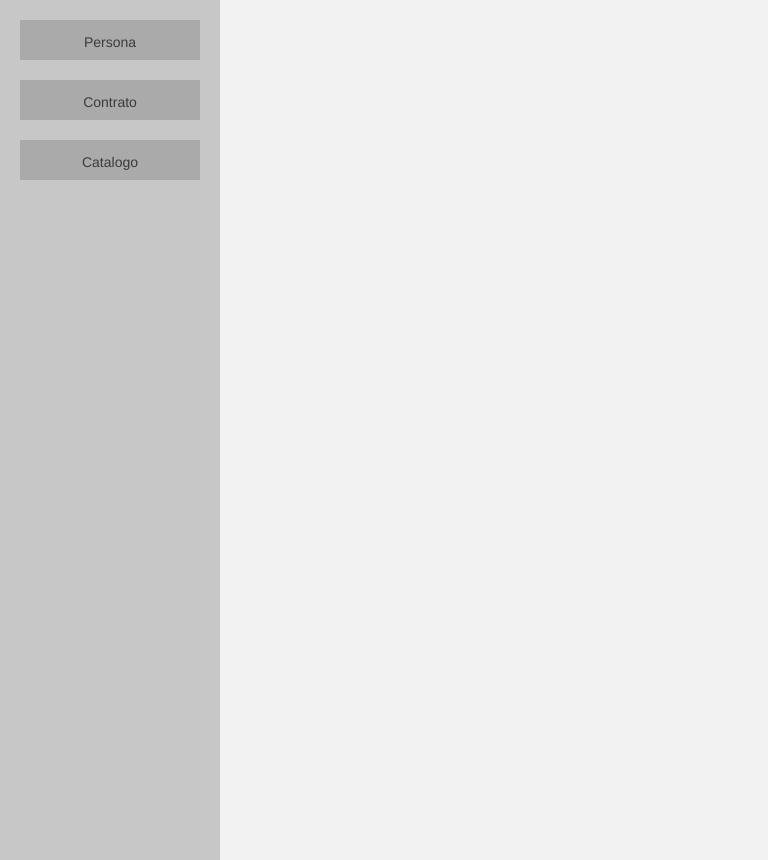
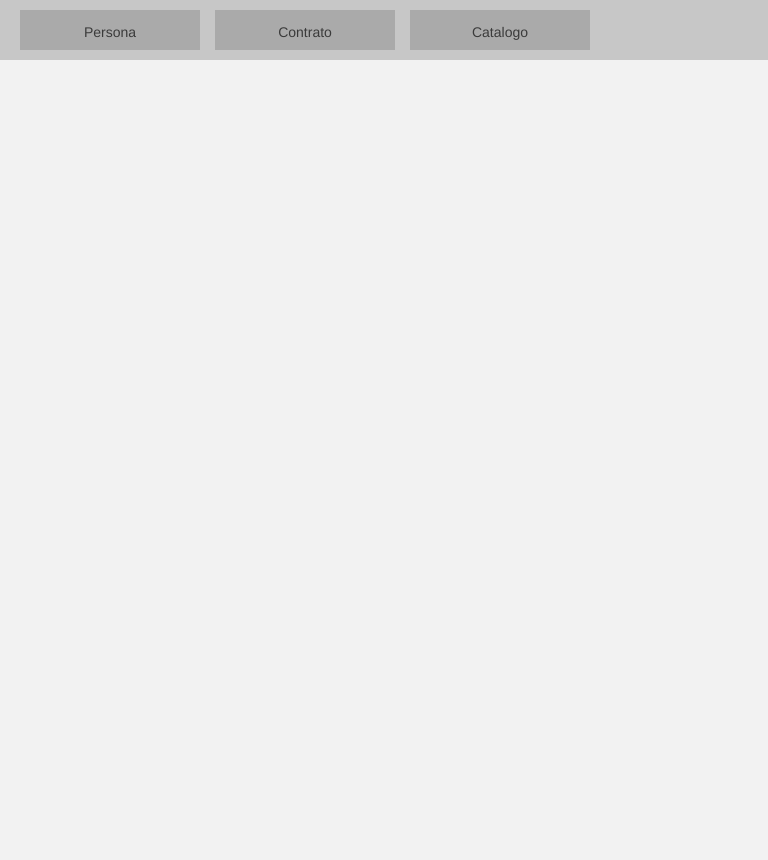
Before and after one commit to averadev/307ti, a CodeIgniter app: page /database/index.php/home/index in a window 768 px wide. Shown: the part 84-944 px from the top of the page. Run offline with CodeIgniter, Linux system fonts and the light colour scheme; some libraries are stand-ins or nearby versions.

```diff
--- a/assets/css/general.css
+++ b/assets/css/general.css
@@ -39,8 +39,6 @@ input.round, select.round{
 
 select.round{
 }
-
-
 
 /**
 * @section top menu
@@ -890,3 +888,59 @@ label.error{
 	padding-left:0;
 	margin-left:0;
 }
+
+/**
+* @medias query
+* @media query para la resolucion de tamaños
+*/
+@media only screen and (min-width: 40.063em) and (max-width: 64em) {
+
+	.general-section{
+		padding: 0 20px 0 240px;
+		padding:0;
+	}
+	.menu-section{
+		z-index: 1000;
+		float: left;
+		position: fixed;
+		height: auto;
+		width: 100%;
+	}
+	.menu-content{
+		height: 100%;
+		width: 100%;
+		overflow-y: auto;
+		padding-top:10px;
+		padding-bottom:10px;
+	}
+	.menu-sel{
+		cursor: pointer;
+		padding-top: 12px;
+		margin-bottom: 5px;
+		margin:0;
+		height: 40px;
+		width: 180px;
+		color: #3b3b3b;
+		font-size: 14px;
+		text-align: center;
+		background-color: #aaaaaa;
+		float:left;
+		margin-right:15px;
+	}
+
+	.menu-fix{
+		height:auto;
+	}
+	.general-section{
+		padding: 240px 20px 0 240px;
+	}
+
+	/*.menu-sel:hover{
+		color: #ffffff;
+		background-color: #183a59;
+	}
+	.menu-fix{
+		height: 80px;
+	}*/
+
+}
--- a/assets/js/general.js
+++ b/assets/js/general.js
@@ -1,4 +1,7 @@
 // Init events
+
+var dialogUser = null;
+
 $(function() {
     // Button Dropdown Menu
     $('.btn-menu').on('click', function() {
```
Also changed, not shown: application/views/vwPeople.php (+5 -3 lines), assets/js/people.js (+25 -15 lines).
